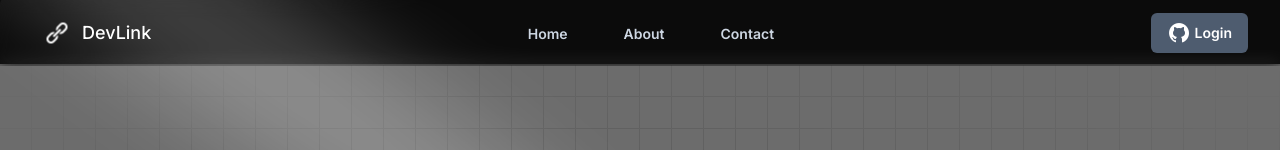
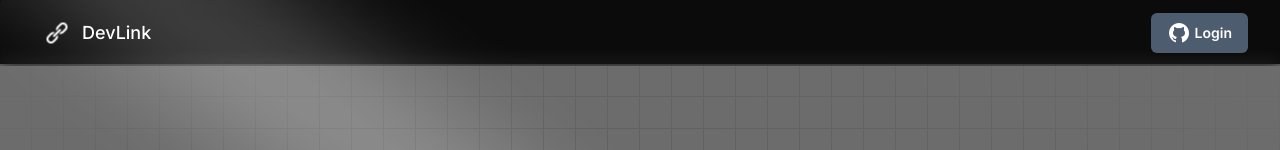
Before and after one commit to ShubhMehrotra19/DevLink-UI, a Next.js app: page / in a window 1280 px wide. Shown: the top 150 px of the page. Built offline with nearby package versions, Linux system fonts and the light colour scheme.

Commit message:
navbar changes

```diff
--- a/package.json
+++ b/package.json
@@ -16,6 +16,7 @@
     "next": "14.1.2",
     "react": "^18",
     "react-dom": "^18",
+    "react-scroll": "^1.9.0",
     "tailwind-merge": "^2.2.1"
   },
   "devDependencies": {
--- a/src/components/navbar/Navbar.tsx
+++ b/src/components/navbar/Navbar.tsx
@@ -1,30 +1,10 @@
 'use client'
 
 import React from 'react'
-import { Menu, X } from 'lucide-react'
 import Image
  from 'next/image'
-const menuItems = [
-  {
-    name: 'Home',
-    href: '#',
-  },
-  {
-    name: 'About',
-    href: '#',
-  },
-  {
-    name: 'Contact',
-    href: '#',
-  },
-]
 
 export default function Navbar() {
-  const [isMenuOpen, setIsMenuOpen] = React.useState(false)
-
-  const toggleMenu = () => {
-    setIsMenuOpen(!isMenuOpen)
-  }
 
   return (
     <div className="relative w-full bg-[rgba(0, 0, 0, 0.07)] backdrop-blur -mt-[2px]">
@@ -37,20 +17,7 @@ export default function Navbar() {
             src="/icons/link.png" alt="" />
             <p className='text-lg text-white font-medium'>DevLink</p>
         </div>
-        <div className="hidden lg:block">
-          <ul className="inline-flex justify-evenly space-x-10">
-            {menuItems.map((item) => (
-              <li key={item.name}>
-                <a
-                  href={item.href}
-                  className="text-sm p-2 font-semibold text-slate-300 hover:text-slate-200 hover:border-blue-200 hover:border-b-2 hover:transition-all ease-in-out cursor-pointer"
-                >
-                  {item.name}
-                </a>
-              </li>
-            ))}
-          </ul>
-        </div>
+
         <div className="hidden lg:block">
           <button
             type="button"
```
Also changed, not shown: src/app/contact/page.tsx (added), 1 other file (tests, documents, lock files or other folders).
